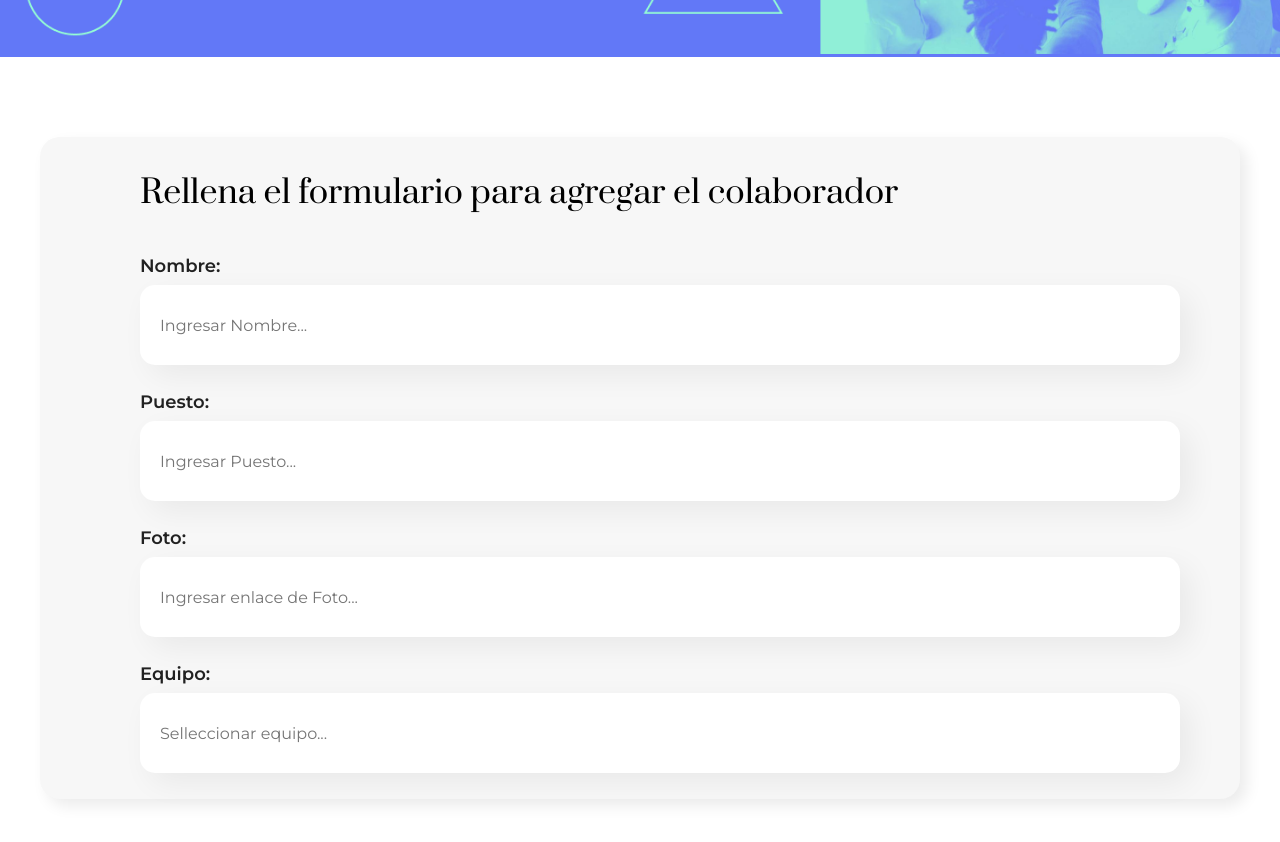
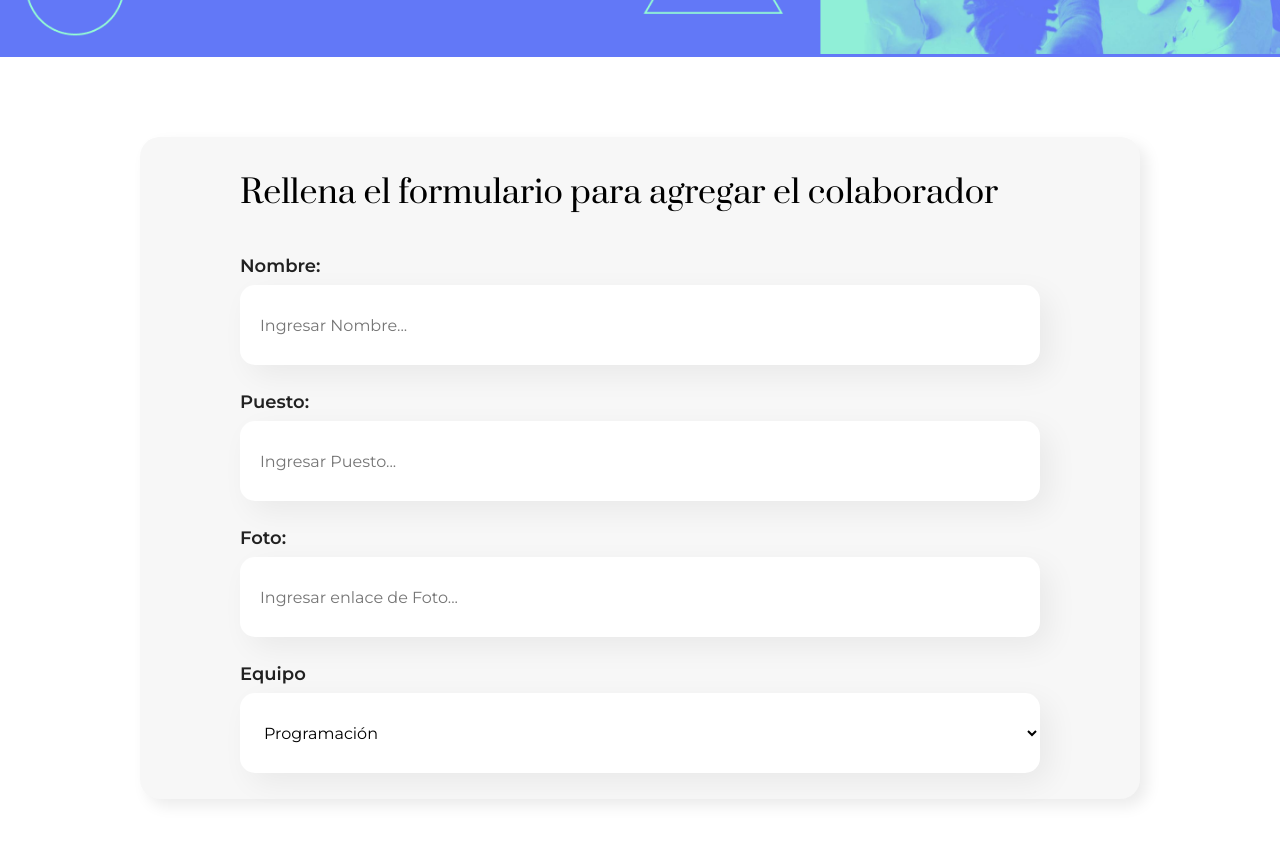
Before and after one commit to RafaelSolano/aluraorg, a React (Create React App) app: page / in a window 1280 px wide. Shown: the part 440-1282 px from the top of the page. Built offline with nearby package versions, Linux system fonts and the light colour scheme.

Commit message:
Se agregan el componente select

```diff
--- a/src/components/FormUser/FormUser.js
+++ b/src/components/FormUser/FormUser.js
@@ -1,6 +1,6 @@
 import "./FormUser.css"
 import FieldForm from "../FieldInput";
-
+import ListOptions from "../ListOptions";
 const FormUser = () =>{
     return <section className="formUser">
         <form className="formUser__form">
@@ -8,7 +8,7 @@
             <FieldForm title ='Nombre: ' placeholder="Ingresar Nombre"/>
             <FieldForm title ='Puesto: ' placeholder="Ingresar Puesto"/>
             <FieldForm title ='Foto:'placeholder="Ingresar enlace de Foto" />
-            <FieldForm title ='Equipo:'placeholder="Selleccionar equipo" />
+            <ListOptions />
 
         </form>
     </section>
--- /dev/null
+++ b/src/components/ListOptions/index.js
@@ -0,0 +1,19 @@
+import './styles.css'
+
+const ListOptions = () =>{
+    const teams = [ "Programación",
+                    "Front End",
+                    "Data Science",
+                    "Devops", "UX y Diseño",
+                    "Móvil",
+                    "Innovación y Gestión"];
+
+
+    return <div className='listOptions'>
+            <label className='listOptions__label'>Equipo</label>
+            <select className='listOptions__select'>
+                {teams.map((teams, index) => <option  key={index}>{teams}</option>)}
+            </select>
+        </div>
+    }
+export default ListOptions;
--- /dev/null
+++ b/src/components/ListOptions/styles.css
@@ -0,0 +1,27 @@
+.listOptions{
+    display: flex;
+    flex-direction: column;
+    align-items: start;
+    margin-bottom: 2.6rem;
+}
+.listOptions__label{
+    font-family: 'Montserrat', sans-serif;
+    font-size: 1.8rem;
+    font-weight: 600;
+    color: #212121;
+    margin-bottom: 0.8rem;
+}
+.listOptions__select{
+    width: 100%;
+    height: 8rem;
+    padding:0 2rem;
+    border: none;
+    border-radius: 15px;
+    background: #FFFFFF;
+    box-shadow: 10px 10px 30px rgba(0, 0, 0, 0.06);
+    outline-color:#6278F7 ;
+    font-size: 1.6rem;
+
+
+
+}
--- a/src/index.css
+++ b/src/index.css
@@ -1,11 +1,12 @@
 html{
   font-size: 62.5%;
-  box-sizing: border-box;
+
 }
 body, * {
   margin: 0;
   padding: 0;
   font-family: 'Montserrat', sans-serif;
+  box-sizing: border-box;
 
   }
 
```
